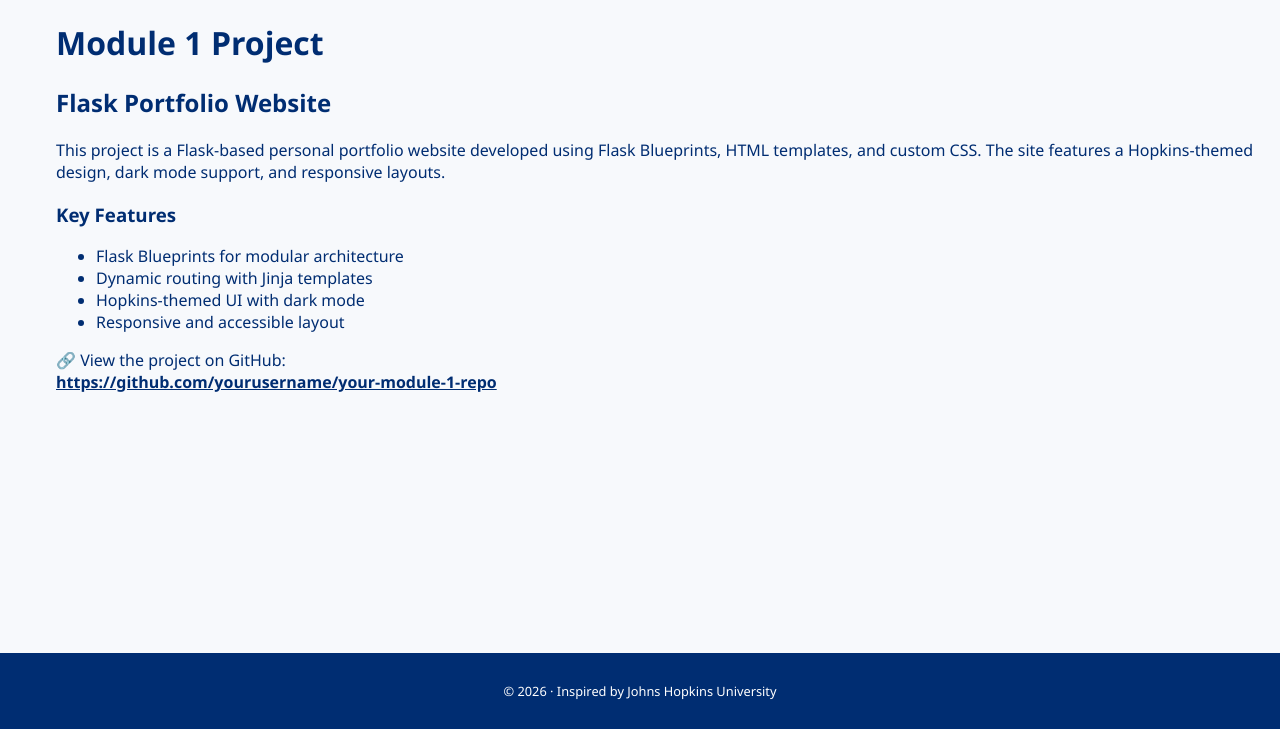
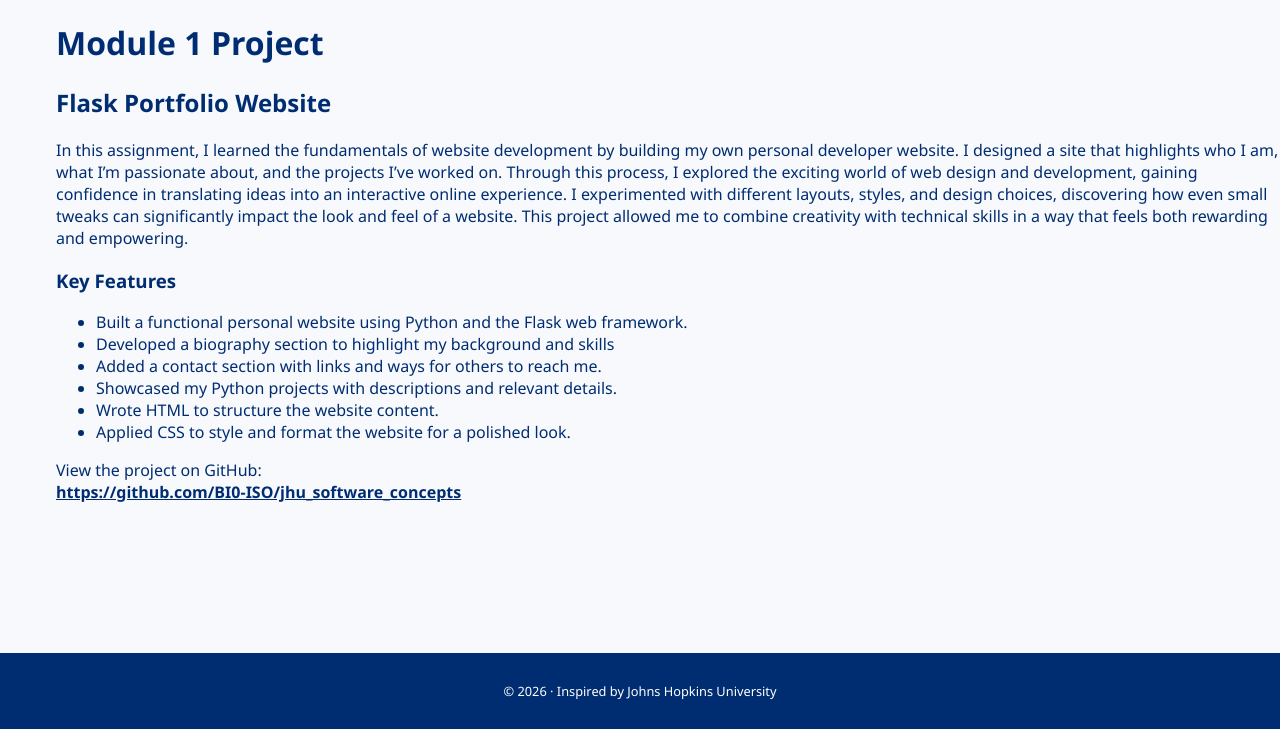
Before and after one commit to BI0-ISO/jhu_software_concepts, a Flask app: page /projects/module-1 in a window 1280 px wide. Shown: the part 71-800 px from the top of the page. Run offline with Flask 3, Linux system fonts and the light colour scheme.

Commit message:
Updating Project Description page

```diff
--- a/Module_1/templates/project_module_1.html
+++ b/Module_1/templates/project_module_1.html
@@ -8,26 +8,33 @@
 <h2>Flask Portfolio Website</h2>
 
 <p>
-    This project is a Flask-based personal portfolio website developed using
-    Flask Blueprints, HTML templates, and custom CSS. The site features
-    a Hopkins-themed design, dark mode support, and responsive layouts.
+    In this assignment, I learned the fundamentals of website development by building my own personal developer
+    website. I designed a site that highlights who I am, what I’m passionate about, and the
+    projects I’ve worked on. Through this process, I explored the exciting world of web design and
+    development, gaining confidence in translating ideas into an interactive online experience.
+    I experimented with different layouts, styles, and design choices, discovering how even small tweaks
+    can significantly impact the look and feel of a website. This project allowed me to combine creativity with
+    technical skills in a way that feels both rewarding and empowering.
 </p>
 
 <h3>Key Features</h3>
 <ul>
-    <li>Flask Blueprints for modular architecture</li>
-    <li>Dynamic routing with Jinja templates</li>
-    <li>Hopkins-themed UI with dark mode</li>
-    <li>Responsive and accessible layout</li>
+    <li>Built a functional personal website using Python and the Flask web framework.</li>
+    <li>Developed a biography section to highlight my background and skills</li>
+    <li>Added a contact section with links and ways for others to reach me.</li>
+    <li>Showcased my Python projects with descriptions and relevant details.</li>
+    <li>Wrote HTML to structure the website content.</li>
+    <li>Applied CSS to style and format the website for a polished look.</li>
+
 </ul>
 
 <p>
-    🔗 View the project on GitHub:
+     View the project on GitHub:
     <br>
-    <a href="https://github.com/yourusername/your-module-1-repo"
+    <a href="https://github.com/BI0-ISO/jhu_software_concepts"
        target="_blank"
        class="github-link">
-        https://github.com/yourusername/your-module-1-repo
+        https://github.com/BI0-ISO/jhu_software_concepts
     </a>
 </p>
 {% endblock %}
```
